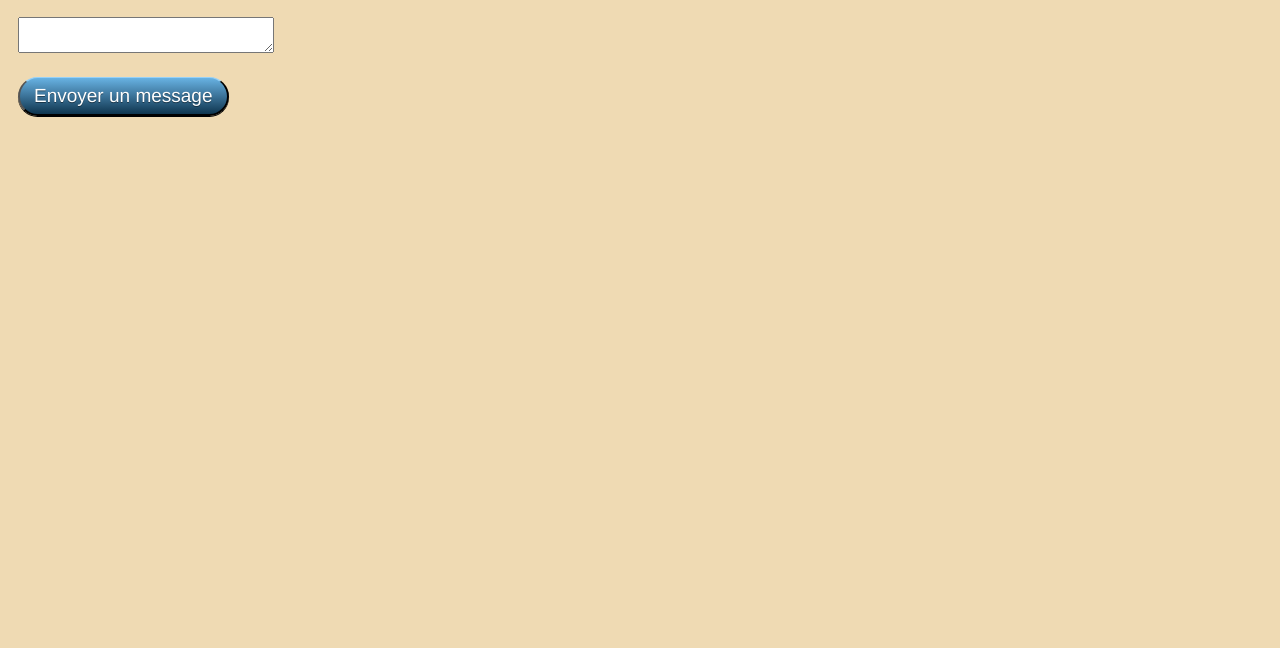
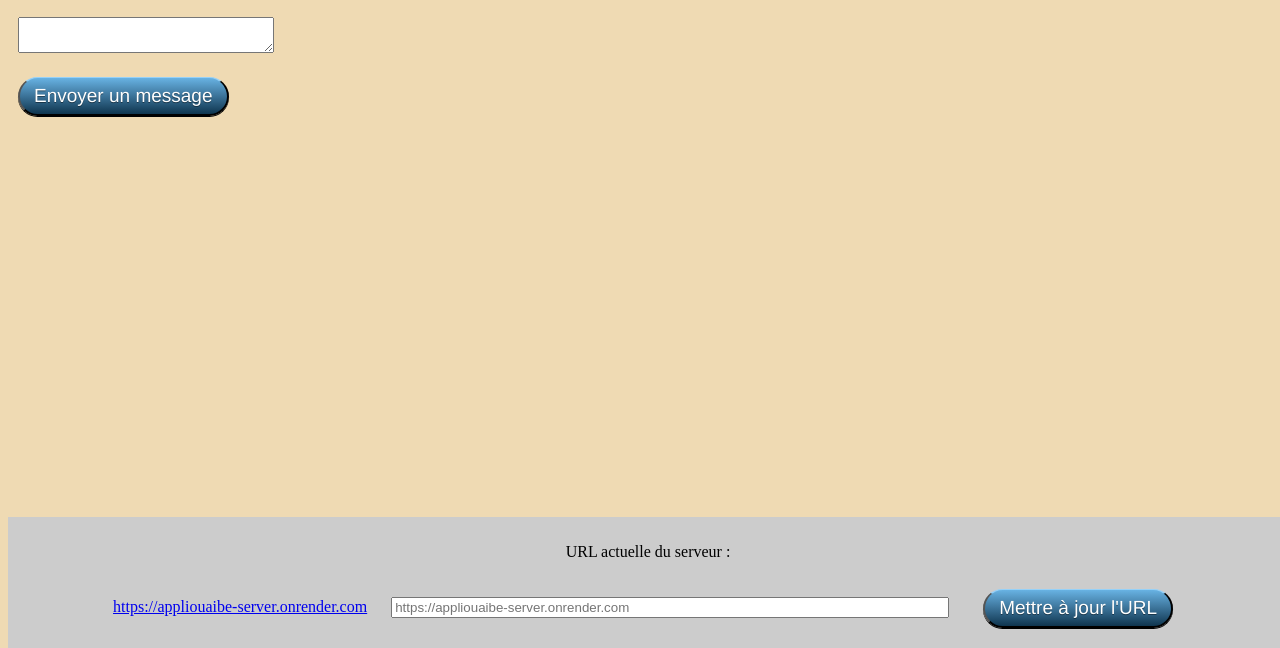
Before and after one commit to asynkr/appliouaibe-client, a plain HTML site: page index.html in a window 1280 px wide. Shown: the part 152-800 px from the top of the page. Drawn offline with Linux system fonts and the light colour scheme; no server answers.

Commit message:
3.4 3.5 change url and deploy

```diff
--- a/index.html
+++ b/index.html
@@ -21,6 +21,15 @@
   </div>
 
   <button onclick="new_message()" class="buttonStyle">Envoyer un message</button>
+
+  <!-- Changement de l'URL du serveur : -->
+  <div class="bottom-div">
+    <p>URL actuelle du serveur : </p>
+    <a id="server-url-current"></a>
+    <input id="server-url-input" placeholder="https://appliouaibe-server.onrender.com"></input>
+
+    <button onclick="new_server_url()" class="buttonStyle">Mettre à jour l'URL</button>
+  </div>
   <script src="script.js"></script>
 </body>
 
--- a/script.js
+++ b/script.js
@@ -1,4 +1,4 @@
-const serverUrl = "https://de6323d2-a0a3-4e52-8d58-5b8197fcc3aa-00-27stsfo3uehei.worf.replit.dev";
+var serverUrl = "https://appliouaibe-server.onrender.com";
 
 function getMessages() {
   return fetch(serverUrl + '/msg/getAll')
@@ -12,7 +12,7 @@ function postMessage(message) {
 }
 
 function getAllMessagesAndUpdate() {
-  getMessages().then(function(messages) {
+  return getMessages().then(function(messages) {
     var messagesFormatted = messages.map(function(message) {
       return { "msg": message };
     });
@@ -46,4 +46,32 @@ function new_message() {
   textarea.value = "";
 }
 
+function updateServerUrlDisplay(url) {
+  let link = document.getElementById("server-url-current");
+  link.innerText = url;
+  link.href = url;
+}
+
+function updateCurrentServerUrl(url) {
+  serverUrl = url.endsWith('/') ? url.substr(0, url.length - 1) : url;
+}
+
+function new_server_url() {
+
+  const oldUrl = serverUrl;
+
+  updateCurrentServerUrl(document.getElementById("server-url-input").value);
+  updateServerUrlDisplay("Chargement...");
+
+  getAllMessagesAndUpdate().then(function() {
+    alert("Vous avez correctement changé d'URL");
+    updateServerUrlDisplay(serverUrl);
+  }).catch(function() {
+    alert("Le changement d'URL a échoué");
+    updateCurrentServerUrl(oldUrl);
+    updateServerUrlDisplay(serverUrl);
+  });
+}
+
+updateServerUrlDisplay(serverUrl);
 getAllMessagesAndUpdate();
--- a/style.css
+++ b/style.css
@@ -12,6 +12,15 @@ textarea {
   width: 250px;
   margin: 10px;
   font-family: "Comic Sans MS";
+}
+
+.bottom-div {
+    position: absolute;
+    bottom: 0;
+    width: 100%;
+    background-color: #ccc;
+    text-align: center;
+    padding: 10px 0;
 }
 
 button {
@@ -51,3 +60,8 @@ button.buttonStyle  {
      border-top-color: #1b435e;
      background: #1b435e;
      }
+
+#server-url-input {
+  width: 550px;
+  margin: 20px;
+}
```
